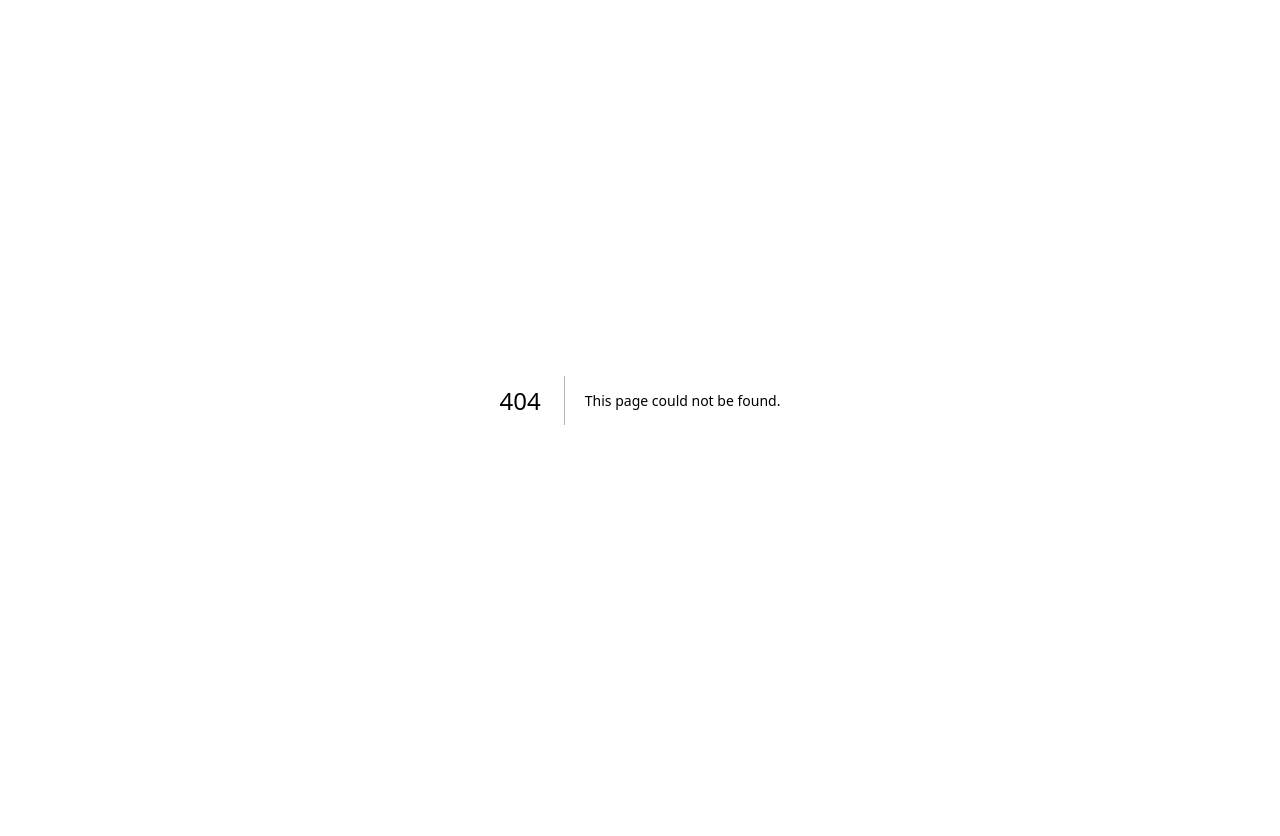
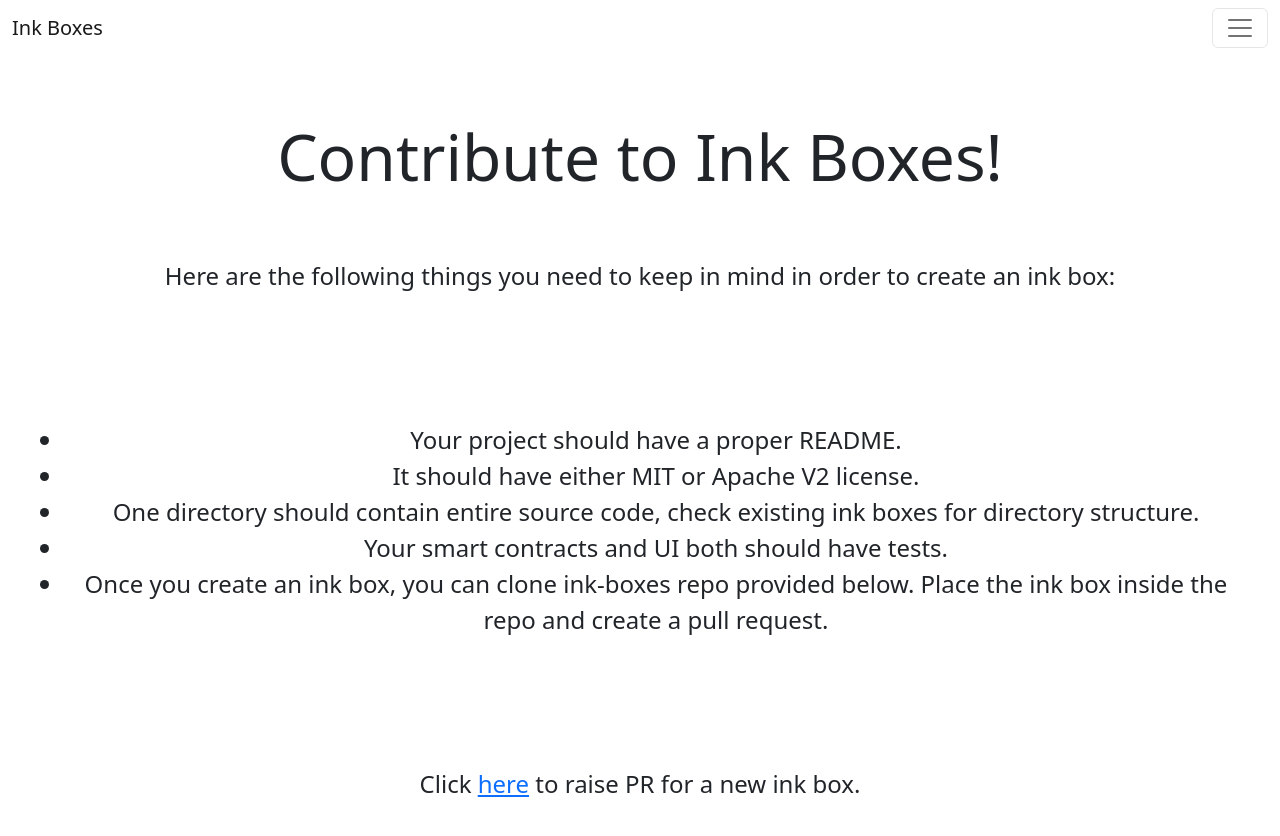
Before and after one commit to avirajkhare00/ink-boxes-ui, a Next.js app: page /contribute in a window 1280 px wide. Before the commit this address had no page. Shown: the top 836 px of the page. Before the commit the page ends 800 px from the top, so only its background shows below. Built offline with nearby package versions, Linux system fonts and the light colour scheme.

Commit message:
[Aviraj] Added contribute page and ink boxes in grid

```diff
--- /dev/null
+++ b/pages/contribute.tsx
@@ -0,0 +1,40 @@
+import Head from 'next/head'
+import Image from 'next/image'
+import styles from '../styles/Home.module.css'
+
+import Header from '../components/Header'
+
+export default function Contribute() {
+    return (
+        <div>
+            <Header />
+            <div className={styles.container}>
+                <Head>
+                    <title>Ink Boxes</title>
+                    <meta name="description" content="Ink Boxes" />
+                    <link rel="icon" href="/favicon.ico" />
+                </Head>
+
+                <main className={styles.main}>
+                    <h1 className={styles.title}>
+                        Contribute to Ink Boxes!
+                    </h1>
+
+                    <p className={styles.description}>
+                        Here are the following things you need to keep in mind in order to create an ink box:
+                    </p>
+                    <ul className={styles.description}>
+                        <li>Your project should have a proper README.</li>
+                        <li>It should have either MIT or Apache V2 license.</li>
+                        <li>One directory should contain entire source code, check existing ink boxes for directory structure.</li>
+                        <li>Your smart contracts and UI both should have tests.</li>
+                        <li>Once you create an ink box, you can clone ink-boxes repo provided below. Place the ink box inside the repo and create a pull request.</li>
+                    </ul>
+                    <p className={styles.description}>
+                        Click <a href='https://github.com/avirajkhare00/ink-boxes'>here</a> to raise PR for a new ink box.
+                    </p>
+                </main>
+            </div>
+        </div>
+    )
+}
```
Also changed, not shown: pages/ink-boxes.tsx (+22 -4 lines).
